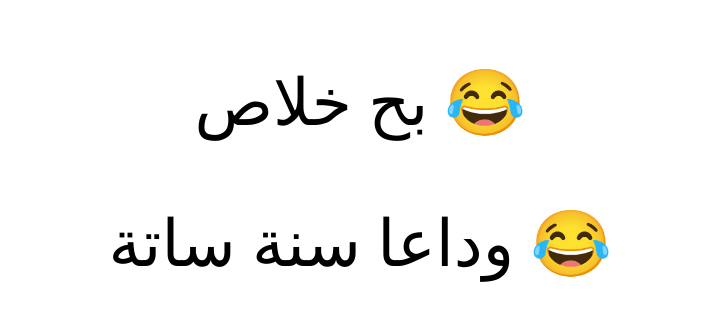
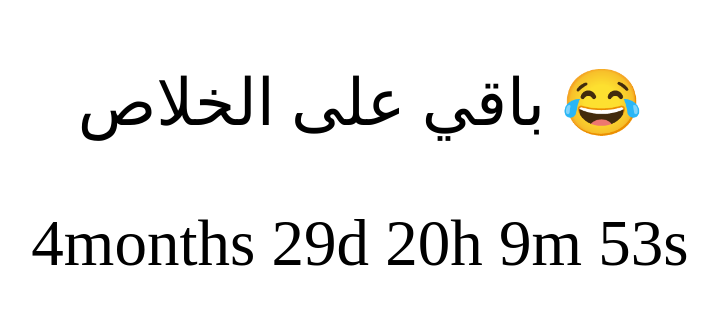
Before and after one commit to ahmadsamy/JavascriptCountDown, a plain HTML site: page index.html in a window 1280 px wide. Shown: the whole page, without its empty margins (280-998 px from the left). Drawn offline with Linux system fonts and the light colour scheme.

Commit message:
Military service end

```diff
--- a/index.html
+++ b/index.html
@@ -16,7 +16,7 @@ p {
 
 <script>
 // Set the date we're counting down to
-var countDownDate = new Date("Jan 14, 2018 11:59:59").getTime();
+var countDownDate = new Date("Nov 25, 2020 11:59:59").getTime();
 
 // Update the count down every 1 second
 var x = setInterval(function() {
@@ -42,7 +42,7 @@ var x = setInterval(function() {
     // If the count down is over, write some text
     if (distance < 0) {
         clearInterval(x);
-        document.getElementById("demo").innerHTML = "وداعا سنة ساتة 😂";
+        document.getElementById("demo").innerHTML = "وداعا جيشنا العظيم 😂";
 document.getElementById("head").innerHTML = "بح خلاص 😂";
 
     }
```
